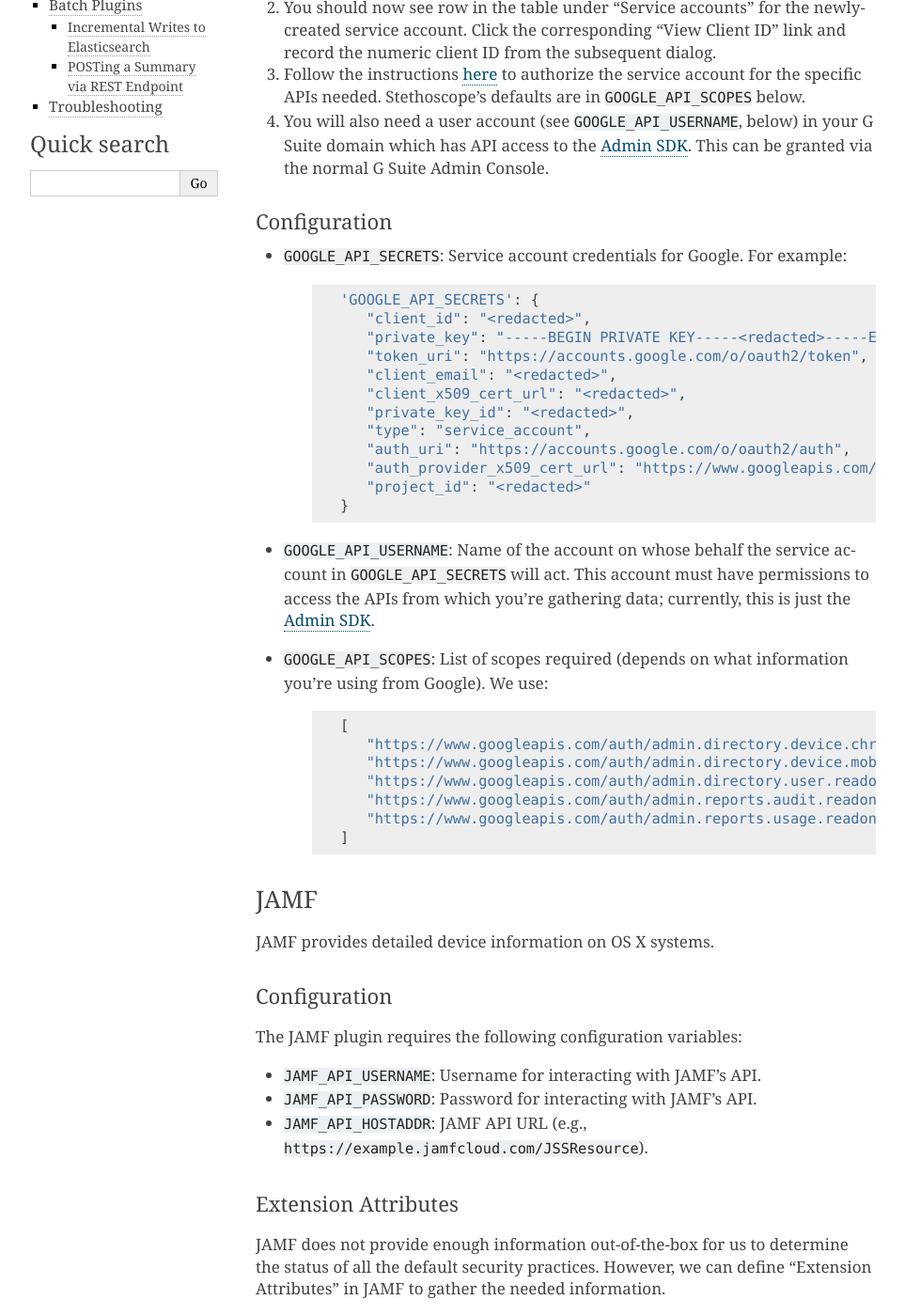
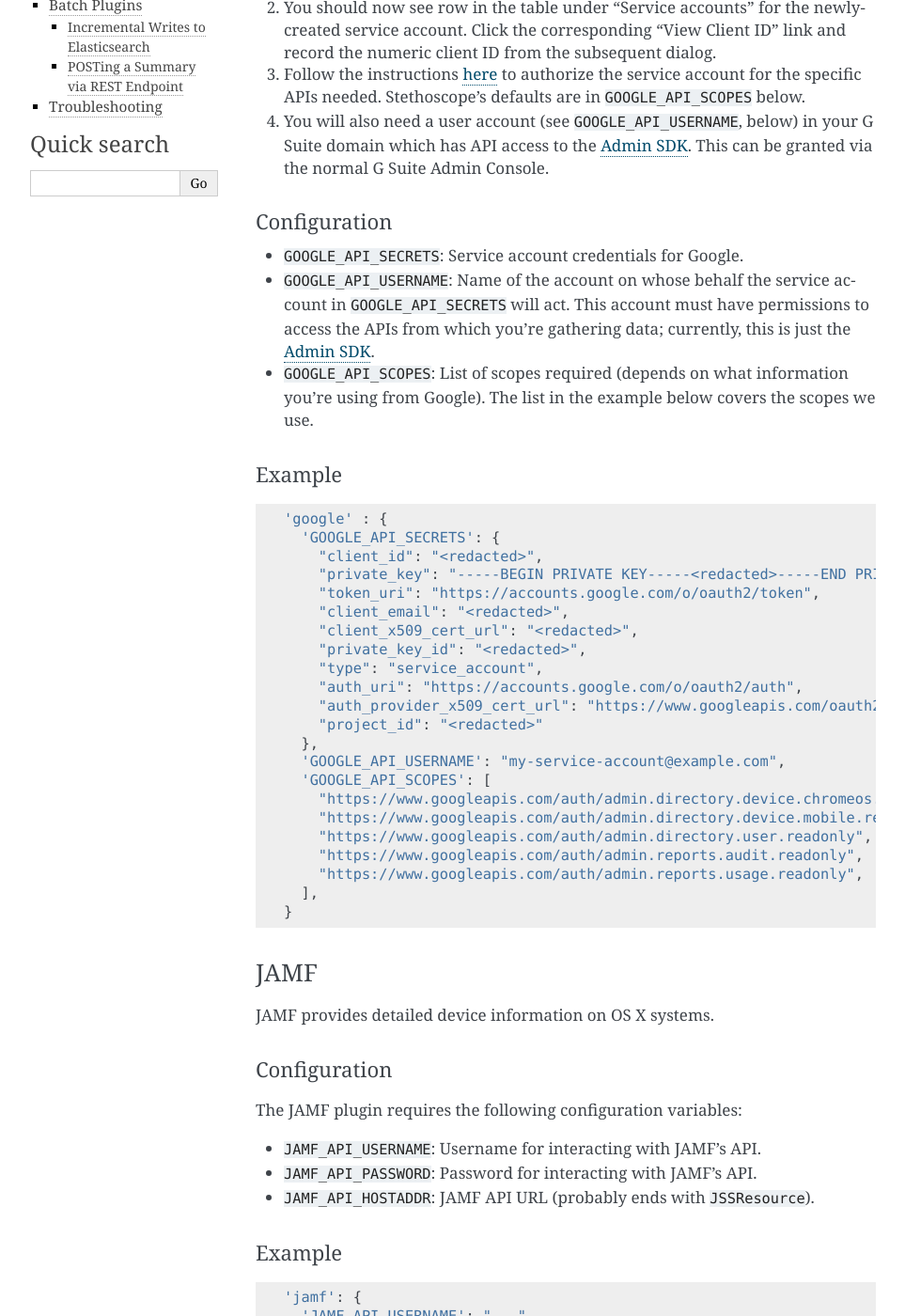
Before and after one commit to Netflix-Skunkworks/stethoscope, a Sphinx documentation site: the page built from docs/plugins.rst, in a window 1280 px wide and 1400 px high, scrolled down 1275 px. Shown: the whole window at 94% size, without its empty margins (148-1111 px from the left). Built offline with Sphinx 7.4.7, drawn with Linux system fonts in a browser that asks for light colours; some of the changed text lies outside the part shown.

Commit message:
doc: Add example configuration blocks for backend plugins.

```diff
--- a/docs/plugins.rst
+++ b/docs/plugins.rst
@@ -70,38 +70,40 @@
 Configuration
 '''''''''''''
 
--  ``GOOGLE_API_SECRETS``: Service account credentials for Google. For example:
-
-     .. code:: py
-
-       'GOOGLE_API_SECRETS': {
-          "client_id": "<redacted>",
-          "private_key": "-----BEGIN PRIVATE KEY-----<redacted>-----END PRIVATE KEY-----\n",
-          "token_uri": "https://accounts.google.com/o/oauth2/token",
-          "client_email": "<redacted>",
-          "client_x509_cert_url": "<redacted>",
-          "private_key_id": "<redacted>",
-          "type": "service_account",
-          "auth_uri": "https://accounts.google.com/o/oauth2/auth",
-          "auth_provider_x509_cert_url": "https://www.googleapis.com/oauth2/v1/certs",
-          "project_id": "<redacted>"
-       }
-
+-  ``GOOGLE_API_SECRETS``: Service account credentials for Google.
 -  ``GOOGLE_API_USERNAME``: Name of the account on whose behalf the service account in
    ``GOOGLE_API_SECRETS`` will act. This account must have permissions to access the APIs from which
    you're gathering data; currently, this is just the `Admin SDK`_.
 -  ``GOOGLE_API_SCOPES``: List of scopes required (depends on what information you're using from
-   Google). We use:
+   Google). The list in the example below covers the scopes we use.
 
-     .. code:: py
+Example
+'''''''
 
-        [
-           "https://www.googleapis.com/auth/admin.directory.device.chromeos.readonly",
-           "https://www.googleapis.com/auth/admin.directory.device.mobile.readonly",
-           "https://www.googleapis.com/auth/admin.directory.user.readonly",
-           "https://www.googleapis.com/auth/admin.reports.audit.readonly",
-           "https://www.googleapis.com/auth/admin.reports.usage.readonly",
-        ]
+.. code:: py
+
+   'google' : {
+     'GOOGLE_API_SECRETS': {
+       "client_id": "<redacted>",
+       "private_key": "-----BEGIN PRIVATE KEY-----<redacted>-----END PRIVATE KEY-----\n",
+       "token_uri": "https://accounts.google.com/o/oauth2/token",
+       "client_email": "<redacted>",
+       "client_x509_cert_url": "<redacted>",
+       "private_key_id": "<redacted>",
+       "type": "service_account",
+       "auth_uri": "https://accounts.google.com/o/oauth2/auth",
+       "auth_provider_x509_cert_url": "https://www.googleapis.com/oauth2/v1/certs",
+       "project_id": "<redacted>"
+     },
+     'GOOGLE_API_USERNAME': "my-service-account@example.com",
+     'GOOGLE_API_SCOPES': [
+       "https://www.googleapis.com/auth/admin.directory.device.chromeos.readonly",
+       "https://www.googleapis.com/auth/admin.directory.device.mobile.readonly",
+       "https://www.googleapis.com/auth/admin.directory.user.readonly",
+       "https://www.googleapis.com/auth/admin.reports.audit.readonly",
+       "https://www.googleapis.com/auth/admin.reports.usage.readonly",
+     ],
+   }
 
 .. _Admin SDK: https://developers.google.com/admin-sdk/
 
@@ -117,7 +119,18 @@
 
 -  ``JAMF_API_USERNAME``: Username for interacting with JAMF's API.
 -  ``JAMF_API_PASSWORD``: Password for interacting with JAMF's API.
--  ``JAMF_API_HOSTADDR``: JAMF API URL (e.g., ``https://example.jamfcloud.com/JSSResource``).
+-  ``JAMF_API_HOSTADDR``: JAMF API URL (probably ends with ``JSSResource``).
+
+Example
+'''''''
+
+.. code:: py
+
+   'jamf': {
+     'JAMF_API_USERNAME': "...",
+     'JAMF_API_PASSWORD': "...",
+     'JAMF_API_HOSTADDR': "https://example.jamfcloud.com/JSSResource",
+   }
 
 Extension Attributes
 ''''''''''''''''''''
@@ -275,6 +288,20 @@
 -  ``LANDESK_SQL_USERNAME``
 -  ``LANDESK_SQL_PASSWORD``
 -  ``LANDESK_SQL_DATABASE``
+
+Example
+'''''''
+
+.. code:: py
+
+  'landesk': {
+    'LANDESK_SQL_HOSTNAME': '...',
+    'LANDESK_SQL_HOSTPORT': 1433,
+    'LANDESK_SQL_USERNAME': '...',
+    'LANDESK_SQL_PASSWORD': '...',
+    'LANDESK_SQL_DATABASE': '...',
+  },
+
 
 bitFit
 ^^^^^^
@@ -286,6 +313,16 @@
 
 -  ``BITFIT_API_TOKEN``: API token from bitFit.
 -  ``BITFIT_BASE_URL``: URL for bitFit's API (e.g., ``https://api.bitfit.com/``).
+
+Example
+'''''''
+
+.. code:: py
+
+   'bitfit': {
+     'BITFIT_API_TOKEN': '...',
+     'BITFIT_BASE_URL': 'https://api.bitfit.com/',
+   },
 
 Duo
 ^^^
@@ -313,6 +350,18 @@
 Values for the above can be found using `these instructions
 <https://duo.com/docs/adminapi#first-steps>`__.
 
+Example
+'''''''
+
+.. code:: py
+
+   'duo': {
+     'DUO_INTEGRATION_KEY': '...',
+     'DUO_SECRET_KEY': '...',
+     'DUO_API_HOSTNAME': 'api-xxxxxxx.duosecurity.com',
+   },
+
+
 Notifications and Feedback
 --------------------------
 
@@ -337,6 +386,17 @@
 -  ``ELASTICSEARCH_INDEX``: Name of the index to query.
 -  ``ELASTICSEARCH_DOCTYPE``: Name of the document type to query.
 
+Example
+'''''''
+
+.. code:: py
+
+  'es_notifications': {
+    'ELASTICSEARCH_HOSTS': ['http://es.example.com:7104'],
+    'ELASTICSEARCH_INDEX': 'stethoscope_notifications',
+    'ELASTICSEARCH_DOCTYPE': 'default',
+  }
+
 Feedback via REST API
 ^^^^^^^^^^^^^^^^^^^^^
 
@@ -349,6 +409,15 @@
 The only configuration required for the ``restful_feedback`` plugin is:
 
 -  ``URL``: The URL to which to POST the feedback JSON.
+
+Example
+'''''''
+
+.. code:: py
+
+  'restful_feedback': {
+    'URL': 'https://feedback.example.com/path/to/feedback/endpoint',
+  }
 
 Logging and Metrics
 -------------------
@@ -367,6 +436,17 @@
 -  ``ELASTICSEARCH_INDEX``: Name of the index to which to write.
 -  ``ELASTICSEARCH_DOCTYPE``: Type of document to write.
 
+Example
+'''''''
+
+.. code:: py
+
+  'es_logger': {
+    'ELASTICSEARCH_HOSTS': ['http://es.example.com:7104'],
+    'ELASTICSEARCH_INDEX': 'stethoscope_accesses',
+    'ELASTICSEARCH_DOCTYPE': 'default',
+  }
+
 Logging Metrics to Atlas
 ^^^^^^^^^^^^^^^^^^^^^^^^
 
@@ -381,6 +461,15 @@
 The ``atlas`` plugin requires:
 
 -  ``URL``: The URL to which to POST metrics.
+
+Example
+'''''''
+
+.. code:: py
+
+  'atlas': {
+    'URL': 'https://logging.example.com/path/to/logging/endpoint',
+  }
 
 Event Transforms
 ----------------
@@ -399,6 +488,17 @@
 -  ``VPN_CIDRS``: An iterable of CIDRs, e.g., ``["192.0.2.0/24"]`` (The value of this variable is
    passed directly to ``netaddr.IPSet``, so any value accepted by `that method
    <https://netaddr.readthedocs.io/en/latest/tutorial_03.html>`__ will work.)
+
+Example
+'''''''
+
+.. code:: py
+
+  'vpn_labeler': {
+    'VPN_CIDRS': [
+      '192.0.2.0/24',
+    ],
+  }
 
 
 Device Transforms
@@ -440,6 +540,17 @@
 -  ``ELASTICSEARCH_INDEX``: Name of the index to which to write.
 -  ``ELASTICSEARCH_DOCTYPE``: Type of document to write.
 
+Example
+'''''''
+
+.. code:: py
+
+  'batch_es': {
+    'ELASTICSEARCH_HOSTS': ['http://es.example.com:7104'],
+    'ELASTICSEARCH_INDEX': 'stethoscope_devices',
+    'ELASTICSEARCH_DOCTYPE': 'default',
+  }
+
 POSTing a Summary via REST Endpoint
 ^^^^^^^^^^^^^^^^^^^^^^^^^^^^^^^^^^^
 
@@ -448,11 +559,20 @@
 
 -  ``URL``: The URL to which to POST summary data.
 
+Example
+'''''''
+
+.. code:: py
+
+  'batch_restful_summary': {
+    'URL': 'https://batch.example.com/path/to/endpoint',
+  }
+
 
 Troubleshooting
 ---------------
 
 Stethoscope includes a script to check connectivity between itself and any configured plugins which
-support connectivity tests. Running :command:`stethoscope-connectivity` will attempt to verify
+support connectivity tests. Running :program:`stethoscope-connectivity` will attempt to verify
 network connectivity and, in many cases, successful authentication with all configured plugins.
 Any errors will be printed on the command-line and debug logs written to :file:`connectivity.log`.
```
Also changed, not shown: other parts of docs/plugins.rst (+6 -6 lines).
